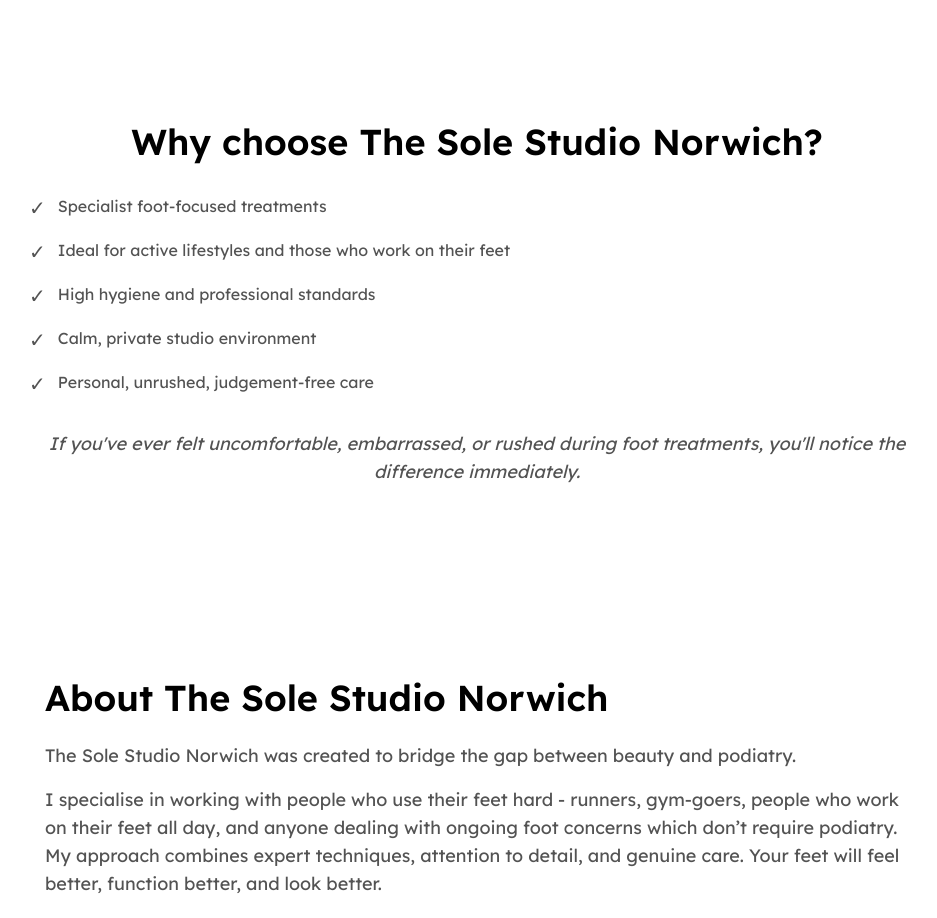
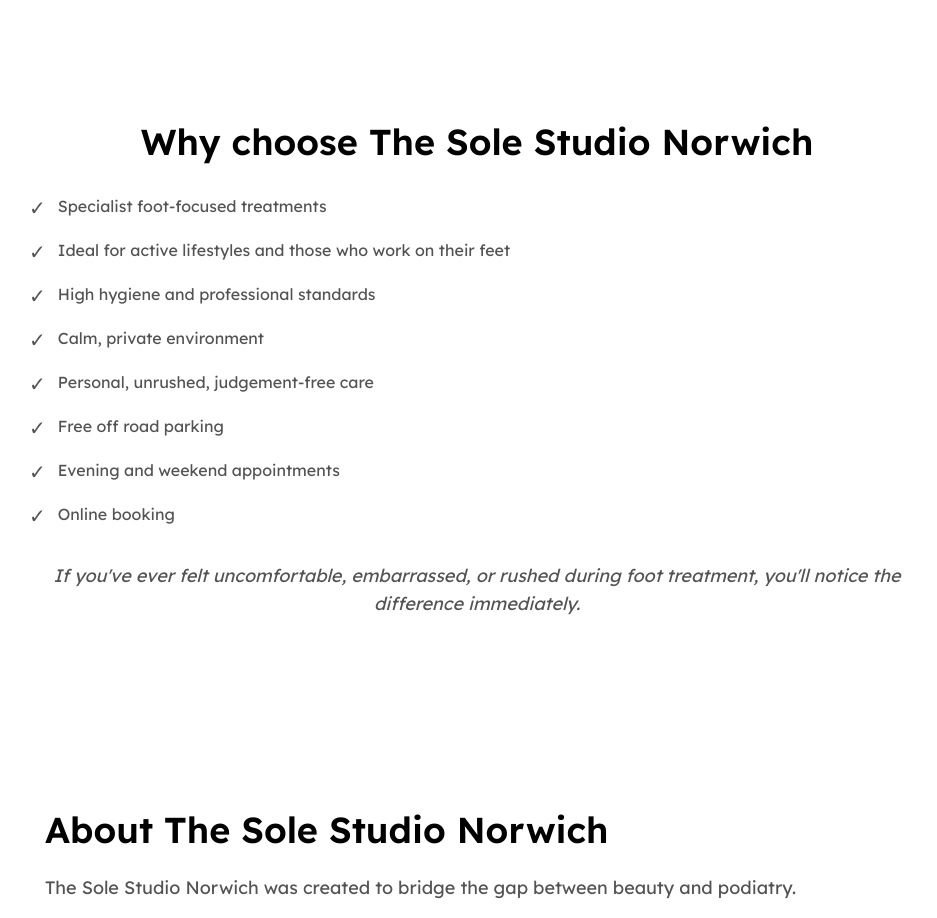
Before and after one commit to jennimmartin/the-sole-studio-norwich, a React (Vite) app: page / in a window 1280 px wide. Shown: the part 2000-2918 px from the top of the page, without its empty margins (163-1100 px from the left). Built offline with nearby package versions, Linux system fonts and the light colour scheme; no server answers.

Commit message:
Copy edit and expansion on why points

```diff
--- a/src/components/WhyChooseSection.jsx
+++ b/src/components/WhyChooseSection.jsx
@@ -3,7 +3,7 @@
     <section className="align-element py-16 md:py-24 px-4">
       <div className="max-w-4xl mx-auto">
         <h2 className="text-3xl md:text-4xl font-semibold text-black mb-8 text-center">
-          Why choose The Sole Studio Norwich?
+          Why choose The Sole Studio Norwich
         </h2>
 
         <ul className="space-y-4 mb-8">
@@ -23,17 +23,29 @@
           </li>
           <li className="flex items-start gap-3">
             <span className="text-xl">✓</span>
-            <span>Calm, private studio environment</span>
+            <span>Calm, private environment</span>
           </li>
           <li className="flex items-start gap-3">
             <span className="text-xl">✓</span>
             <span>Personal, unrushed, judgement-free care</span>
           </li>
+          <li className="flex items-start gap-3">
+            <span className="text-xl">✓</span>
+            <span>Free off road parking </span>
+          </li>
+          <li className="flex items-start gap-3">
+            <span className="text-xl">✓</span>
+            <span>Evening and weekend appointments </span>
+          </li>
+          <li className="flex items-start gap-3">
+            <span className="text-xl">✓</span>
+            <span>Online booking</span>
+          </li>
         </ul>
 
         <p className="text-lg italic text-center">
           If you've ever felt uncomfortable, embarrassed, or rushed during foot
-          treatments, you'll notice the difference immediately.
+          treatment, you'll notice the difference immediately.
         </p>
       </div>
     </section>
```
